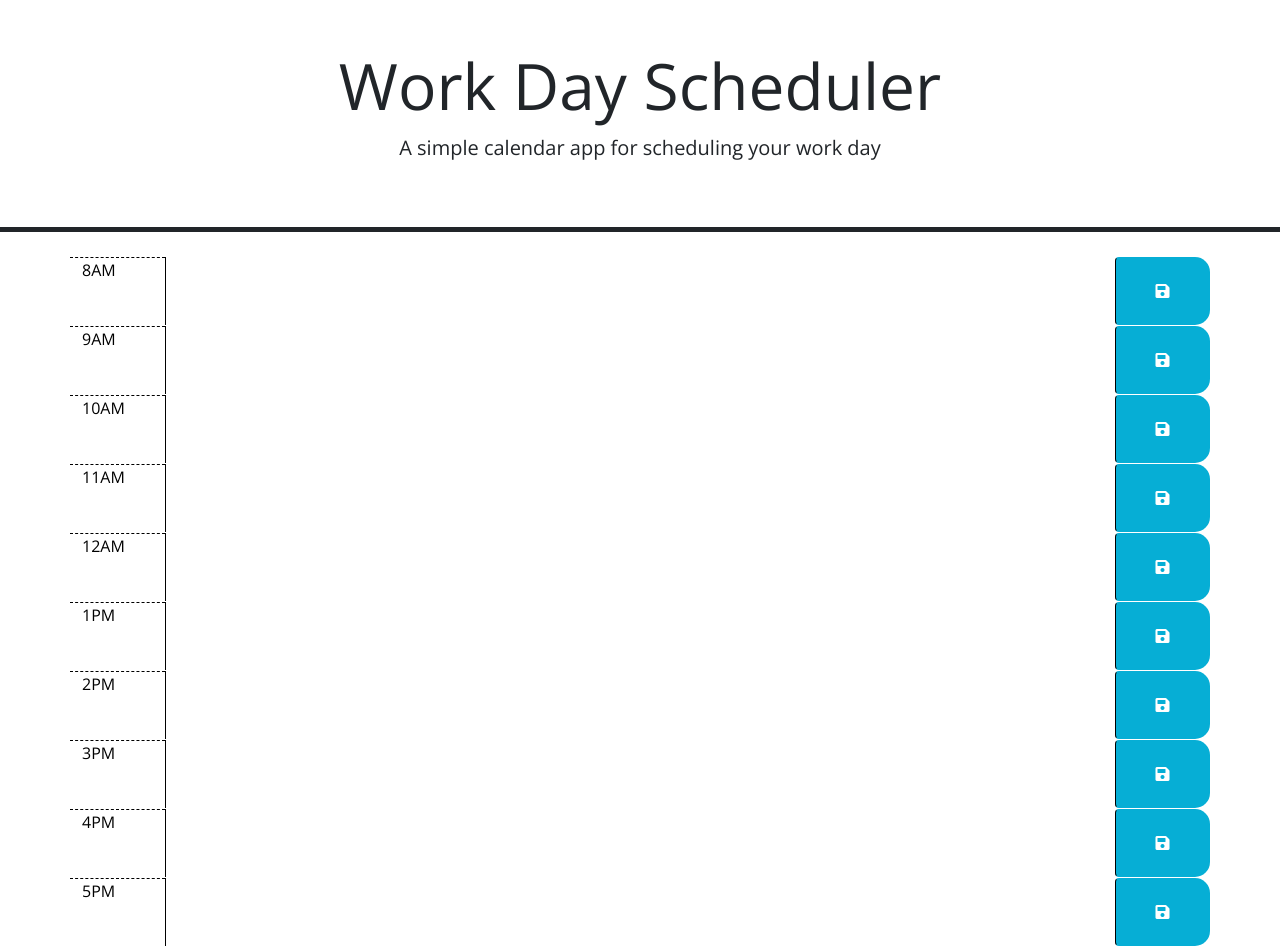
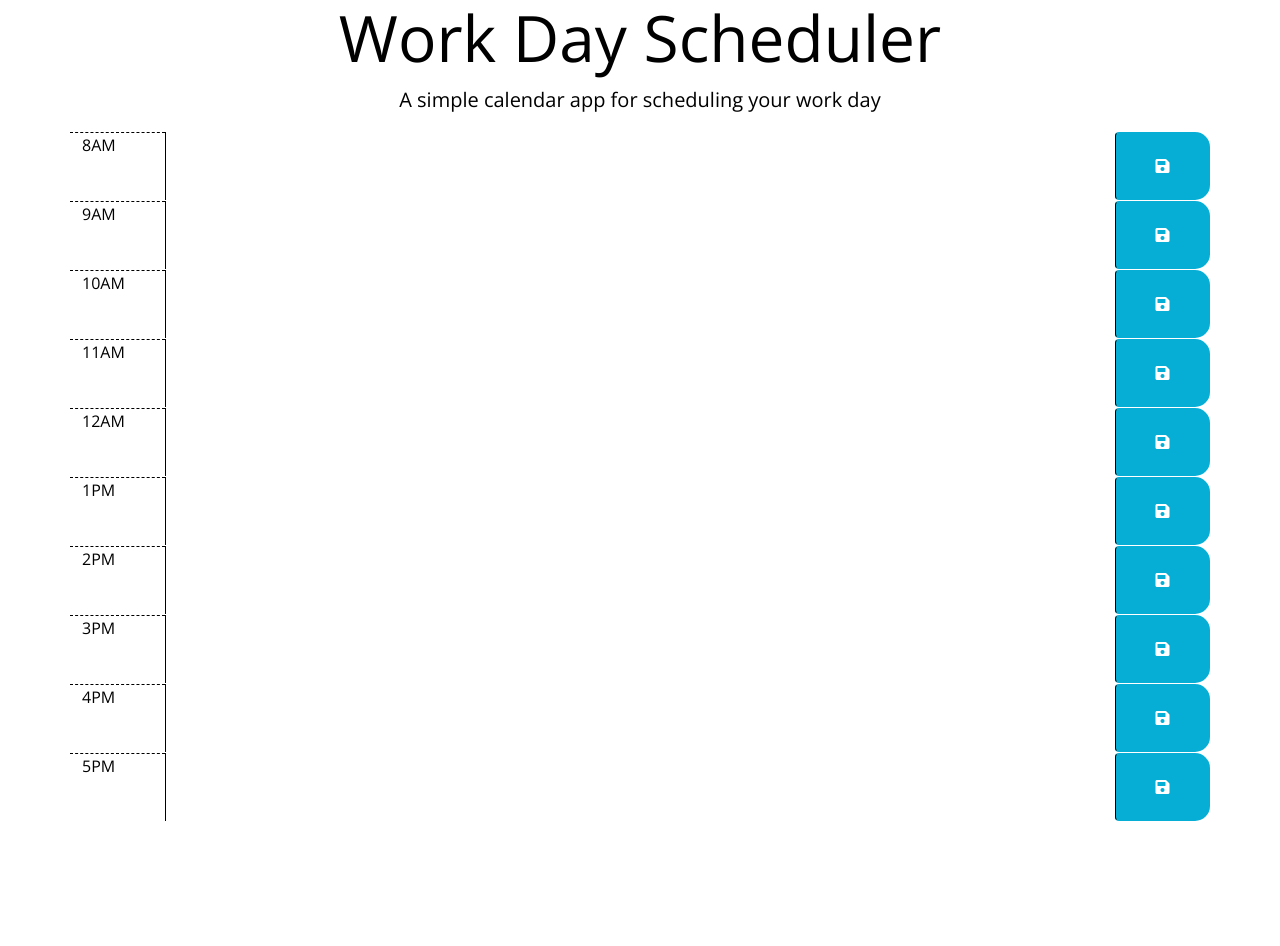
Before and after one commit to Stephen-Garcia/Work-Day-Scheduler, a plain HTML site: page index.html in a window 1280 px wide. After the commit the page ends 821 px from the top, so only its background shows below. Drawn offline with nearby package versions, Linux system fonts and the light colour scheme; files that its build step writes are made by us from their sources.

Commit message:
added jumbotron class to css

```diff
--- a/Assets/CSS/style.css
+++ b/Assets/CSS/style.css
@@ -10,6 +10,14 @@ textarea {
   color: #000000;
   border-left: 1px solid black;
   padding: 10px;
+}
+
+.jumbotron {
+  text-align: center;
+  background-color: transparent;
+  color: black;
+  border-radius: 0;
+  border-bottom: 10 px solid black;
 }
 
 .description {
--- a/index.html
+++ b/index.html
@@ -23,13 +23,13 @@
   </head>
 
   <body>
-    <header class="p-5 mb-4 border-5 border-bottom border-dark text-center">
+    <header class="jumbotron">
       <h1 class="display-3">Work Day Scheduler</h1>
       <p class="lead">A simple calendar app for scheduling your work day</p>
       <p id="currentDay" class="lead"></p>
     </header>
+
     <div class="container">
-
       <div id="hour-8" class="row time-block">
         <div class=" col-md-1 hour">8AM</div>
         <textarea class="col-md-10 description"> </textarea>
@@ -110,6 +110,7 @@
           <i class="fas fa-save"></i>
         </button>
       </div>
+      </div>
 
     <script src="https://code.jquery.com/jquery-3.4.1.min.js"></script>
     <script
```
